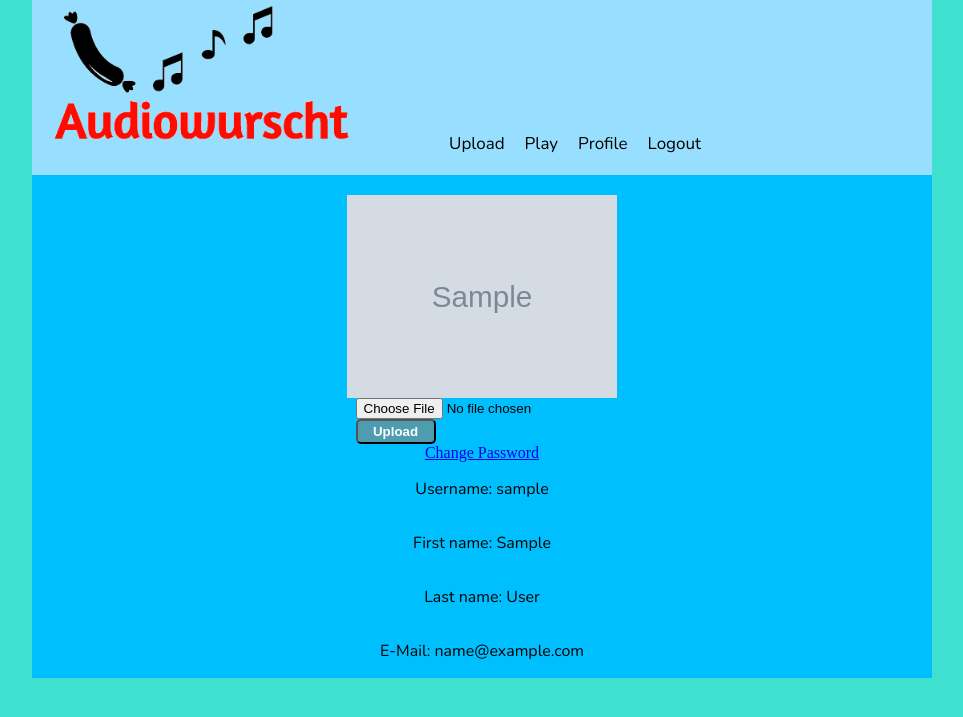
After one commit to wurscht/audiowurscht, a Django app: a page that uses webapp/templates/index.html in a window 1280 px wide. The commit adds this page. Shown: the top 717 px of the page, without its empty margins (158-1121 px from the left). Run offline with Django 3.2, Linux system fonts and the light colour scheme; a user stored in the database is signed in; tables that the repository leaves empty hold one stand-in row (values such as "Sample post"); grey boxes marked "Sample" are stand-in pictures.

Commit message:
Create a profile site for the user

```diff
--- a/webapp/models.py
+++ b/webapp/models.py
@@ -5,6 +5,7 @@ from django.contrib.auth.models import User
 class Profile(models.Model):
     user = models.OneToOneField(User, on_delete=models.CASCADE)
     key = models.CharField(max_length=30, unique=True, default="key")
+    picture = models.FileField(upload_to="media/profile_pictures")
 
     def __str__(self):
         return self.user.username
--- a/webapp/static/css/style.css
+++ b/webapp/static/css/style.css
@@ -94,3 +94,13 @@ tr {
 .band_picture {
     width: 100%;
 }
+
+.profile-content {
+    display: flex;
+    flex-direction: column;
+    align-items: center;
+}
+
+.profile-items {
+    display: flex;
+}
--- a/webapp/templates/index.html
+++ b/webapp/templates/index.html
@@ -12,19 +12,7 @@
     </head>
     <body>
         <div class="container">
-            <div class="menu">
-                <a class="menuitem" href="/"><img src="../static/images/audiowurscht_logo.png" width="80%"></a>
-                <a class="menuitem" href="/upload">Upload songs</a>
-                <a class="menuitem" href="/play">Play songs</a>
-                {% if request.user.is_authenticated %}
-                    <a class="menuitem" href="/password_change">Change Password</a>
-                    <a class="menuitem" href="{% url 'logout' %}">Logout</a>
-                    <p class="logged_in">You are logged in as: {{user.username}}</p>
-                {% else %}
-                    <a class="menuitem" href="/login">Login</a>
-                    <a class="menuitem" href="/register">Sign up</a>
-                {% endif %}
-            </div>
+            {% include 'navbar.html' %}
             {% block content %}{% endblock %}
         </div>
     </body>
--- /dev/null
+++ b/webapp/templates/navbar.html
@@ -0,0 +1,12 @@
+<div class="menu">
+    <a class="menuitem" href="/"><img src="../static/images/audiowurscht_logo.png" width="80%"></a>
+    <a class="menuitem" href="/upload">Upload</a>
+    <a class="menuitem" href="/play">Play</a>
+    {% if request.user.is_authenticated %}
+        <a class="menuitem" href="/profile/{{user.username}}">Profile</a>
+        <a class="menuitem" href="{% url 'logout' %}">Logout</a>
+    {% else %}
+        <a class="menuitem" href="/login">Login</a>
+        <a class="menuitem" href="/register">Sign up</a>
+    {% endif %}
+</div>
--- /dev/null
+++ b/webapp/templates/no_profile_available.html
@@ -0,0 +1,5 @@
+{% extends 'index.htm' %}
+
+{% block content %}
+    <p>This profile is not available.</p>
+{% endblock %}
--- /dev/null
+++ b/webapp/templates/profile.html
@@ -0,0 +1,21 @@
+{% extends 'index.html' %}
+
+{% block content %}
+    <div class="profile-content">
+        {% if profile.picture %}
+            <img src="/media/{{ profile.picture }}" style="width:30%">
+        {% else %}
+            <img src="/media/media/profile_pictures/default.png" style="width:30%">
+        {% endif %}
+        <form method="post" enctype="multipart/form-data">
+            {% csrf_token %}
+            <input type="file" name="mypicture">
+            <button type="submit">Upload</button>
+        </form>
+        <a href="/password_change">Change Password</a>
+        <p>Username: {{ user.username }}</p>
+        <p>First name: {{ user.first_name }}</p>
+        <p>Last name: {{ user.last_name }}</p>
+        <p>E-Mail: {{ user.email }}</p>
+    </div>
+{% endblock %}
--- a/webapp/urls.py
+++ b/webapp/urls.py
@@ -7,7 +7,7 @@ from webapp.forms import LoginForm
 
 
 urlpatterns = [
-    path("", views.MenuView, name="menu"),
+    path("", views.home_view, name="menu"),
     path(
         "register/",
         views.RegistrationView.as_view(),
@@ -31,7 +31,7 @@ urlpatterns = [
     ),
     path(
         "logout/",
-        views.LogoutView,
+        views.logout_view,
         name="logout"
     ),
     path(
@@ -74,8 +74,9 @@ urlpatterns = [
         auth_views.PasswordResetCompleteView.as_view(),
         name="passwordresetcomplete"
     ),
-    path("upload/", views.UploadView, name="upload"),
-    path("play/", views.PlayView, name="play"),
+    path("upload/", views.upload_view, name="upload"),
+    path("play/", views.play_view, name="play"),
+    path("profile/<username>", views.profile_view, name="profile")
 ]
 
 if settings.DEBUG:
--- a/webapp/views.py
+++ b/webapp/views.py
@@ -11,10 +11,11 @@ from django.core.mail import send_mail
 from django.conf import settings
 from webapp.models import Song, Profile
 from webapp.forms import RegistrationForm
+from audiowurscht import settings as general_settings
 from django.views import generic
 
 
-def MenuView(request):
+def home_view(request):
     current_user = request.user
     return render(request, "index.html", {
         "user": current_user
@@ -83,12 +84,12 @@ def send_confirmation_mail_view(request):
     return render(request, "registration/send_confirmation_mail.html")
 
 
-def LogoutView(request):
+def logout_view(request):
     logout(request)
     return redirect("/login")
 
 
-def UploadView(request):
+def upload_view(request):
     if not request.user.is_authenticated:
         return render(request, 'registration/login_error.html')
     discogs = discogs_client.Client('ExampleApplication/0.1', user_token="FLDeuZyRaYLvakXhVNTUgMfTWmBnlabfrBFhGvaM")
@@ -115,7 +116,7 @@ def UploadView(request):
     return render(request, "song_upload.html")
 
 
-def PlayView(request):
+def play_view(request):
     if not request.user.is_authenticated:
         return render(request, 'registration/login_error.html')
     current_user = request.user
@@ -129,9 +130,15 @@ def PlayView(request):
         player = vlc.MediaPlayer(song.path.path)
         player.play()
     if request.POST.get("stop"):
-        player.stop()
+        try:
+            player.stop()
+        except NameError as e:
+            print(e)
     if request.POST.get("pause"):
-        player.pause()
+        try:
+            player.pause()
+        except NameError as e:
+            print(e)
 
     if request.POST.get("delete"):
         song_id = request.POST.get("delete")
@@ -143,3 +150,27 @@ def PlayView(request):
         "my_songs": my_songs
         }
     )
+
+
+def profile_view(request, username):
+    try:
+        user = User.objects.get(username=username)
+    except User.DoesNotExist:
+        return render(request, 'no_profile_available.html')
+    if not request.user.is_authenticated:
+        return render(request, 'registration/login_error.html')
+    current_user = request.user
+    try:
+        profile = Profile.objects.get(user_id=user.id)
+    except Profile.DoesNotExist:
+        return render(request, 'no_profile_available.html')
+
+    if request.method == "POST":
+        profile.picture = request.FILES["mypicture"]
+        profile.save()
+
+    return render(request, "profile.html", {
+        "user": current_user,
+        "profile": profile
+        }
+    )
```
Also changed, not shown: webapp/migrations/0013_profile_picture.py (added), webapp/migrations/0014_auto_20190828_1148.py (added).
